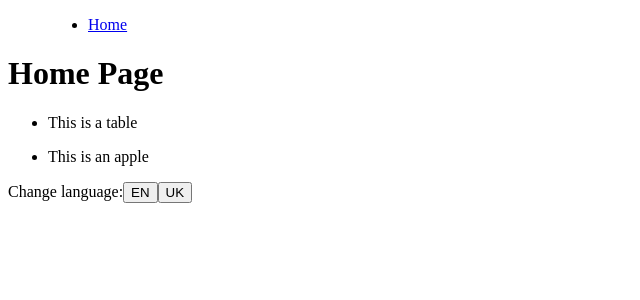
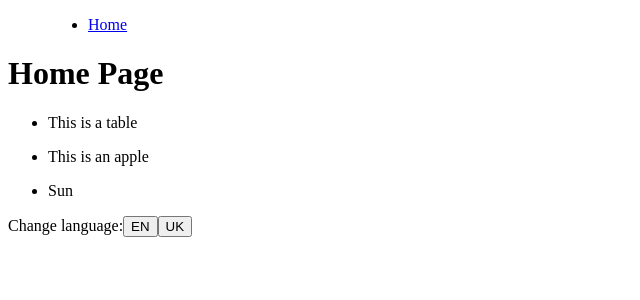
Before and after one commit to dosandk/i18n-react-translation, a React app: page / in a window 1280 px wide. Shown: the top 300 px of the page, without its empty margins (0-640 px from the left). Built offline with nearby package versions, Linux system fonts and the light colour scheme.

Commit message:
Added translation phrase;

```diff
--- a/src/assets/locales/en/translation.json
+++ b/src/assets/locales/en/translation.json
@@ -4,6 +4,7 @@
     "This is a table": "This is a table",
     "This is an apple": "This is an apple",
     "foo": "foo",
-    "riba": "riba"
+    "riba": "riba",
+    "Sun": "Sun"
   }
 }
--- a/src/assets/locales/uk/translation.json
+++ b/src/assets/locales/uk/translation.json
@@ -2,6 +2,5 @@
   "homePage": {
     "Home Page": "Домашняя страница",
     "This is a table": "Это стол - на нем едят",
-    "This is an apple": "Это яблоко - на нем сидят"
-  }
+    "This is an apple": "Это яблоко - на нем сидят"}
 }
--- a/src/pages/home-page/index.tsx
+++ b/src/pages/home-page/index.tsx
@@ -14,6 +14,9 @@ const HomePage = ({t}: any) => {
         <li>
           <P>{t('This is an apple')}</P>
         </li>
+        <li>
+          <P>{t('Sun')}</P>
+        </li>
       </ul>
     </>
   );
```
